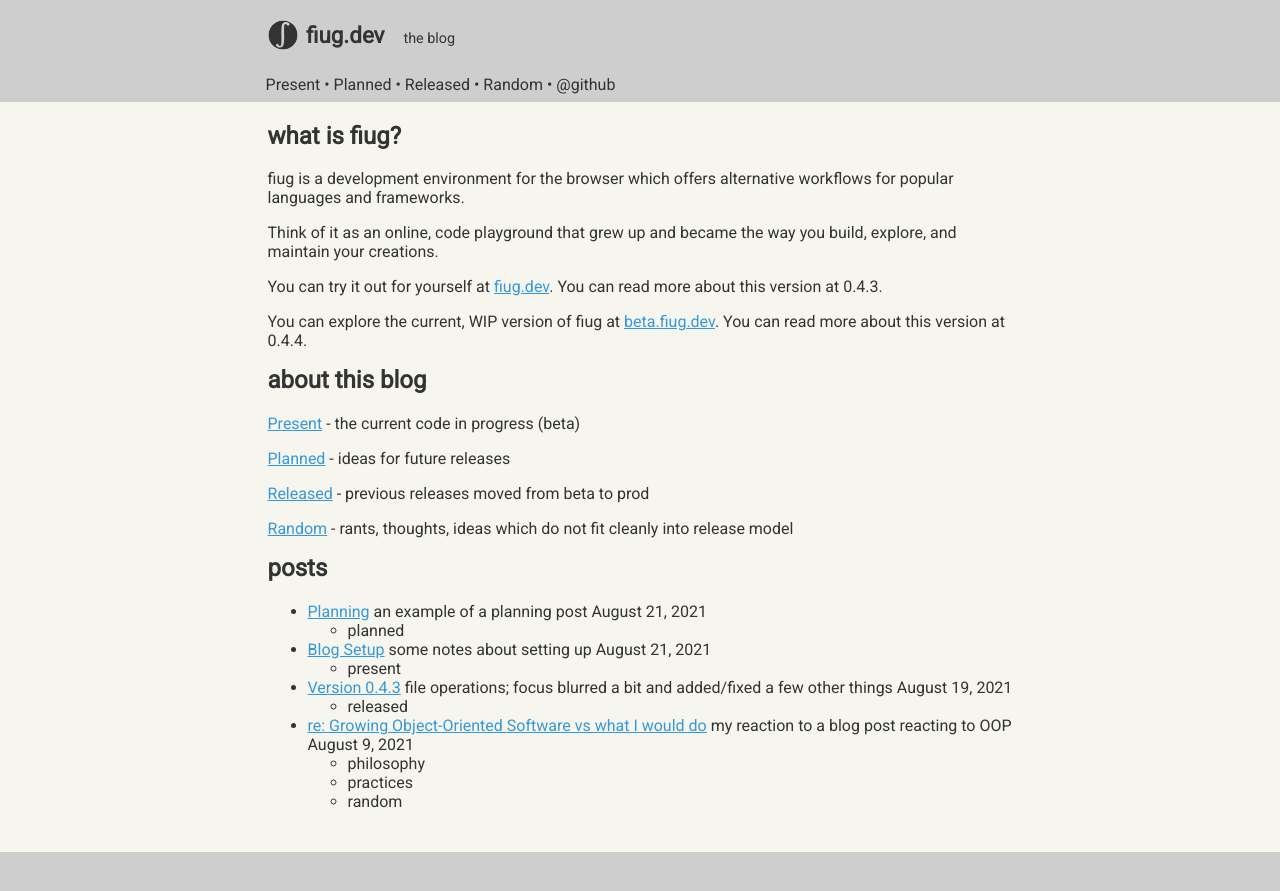
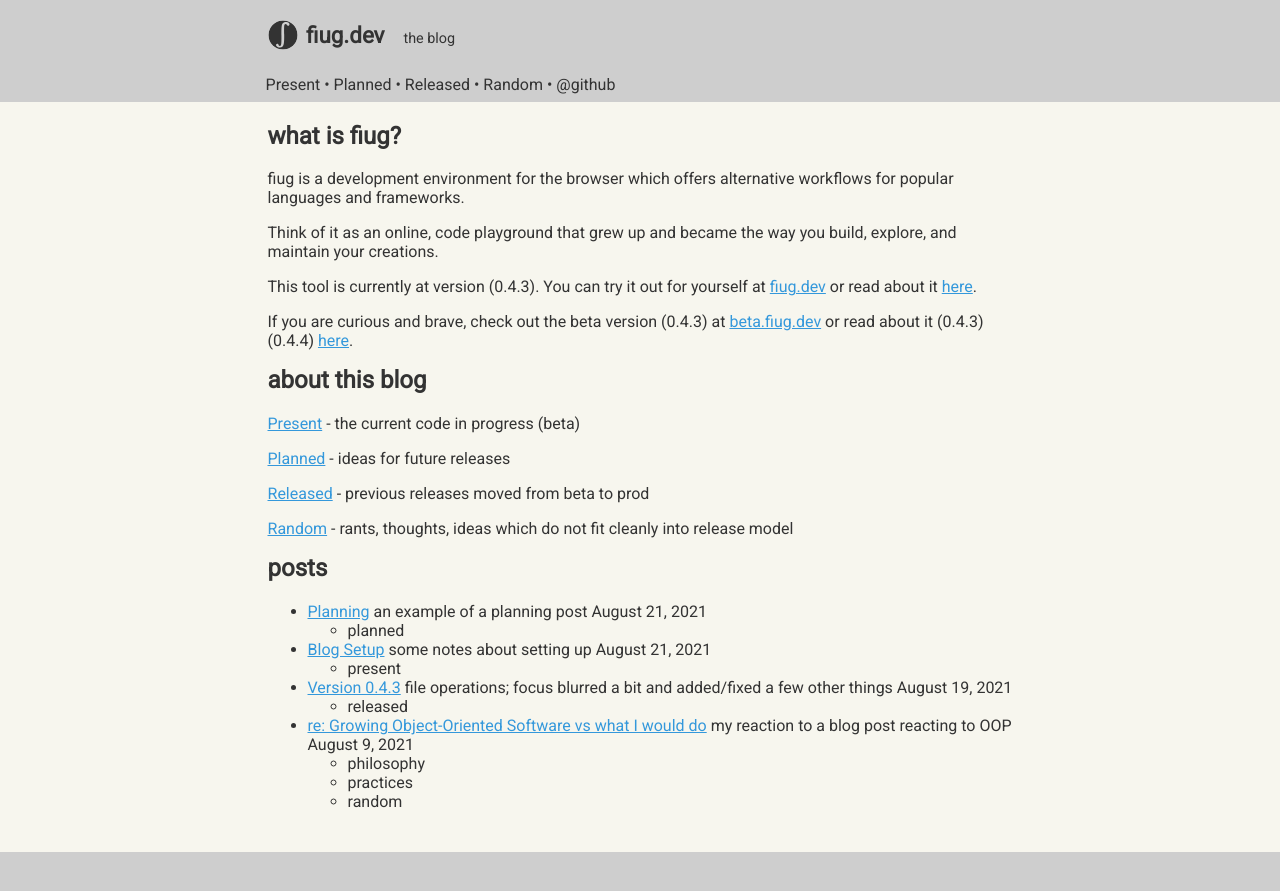
Before and after one commit to fiugd/blog, a Jekyll site: the page built from docs/index.md, in a window 1280 px wide. Shown: the top 891 px of the page. Built offline with Jekyll 4.4.1, drawn with Linux system fonts in a browser that asks for light colours.

Commit message:
Update fiug-intro.md

```diff
--- a/docs/_includes/fiug-intro.md
+++ b/docs/_includes/fiug-intro.md
@@ -4,6 +4,6 @@ fiug is a development environment for the browser which offers alternative workf
 
 Think of it as an online, code playground that grew up and became the way you build, explore, and maintain your creations.
 
-You can try it out for yourself at [fiug.dev](https://fiug.dev).  You can read more about this version at {{ site.version.prod }}.
+This tool is currently at version ({{ site.version.prod }}).  You can try it out for yourself at [fiug.dev](https://fiug.dev) or read about it <a href="/released/v{{ site.version.prod }}.html">here</a>.
 
-You can explore the current, WIP version of fiug at [beta.fiug.dev](https://beta.fiug.dev).  You can read more about this version at {{ site.version.beta }}.
+If you are curious and brave, check out the beta version ({{ site.version.prod }}) at [beta.fiug.dev](https://beta.fiug.dev) or read about it ({{ site.version.prod }}) ({{ site.version.beta }}) <a href="/present/v{{ site.version.beta }}.html">here</a>.
```
